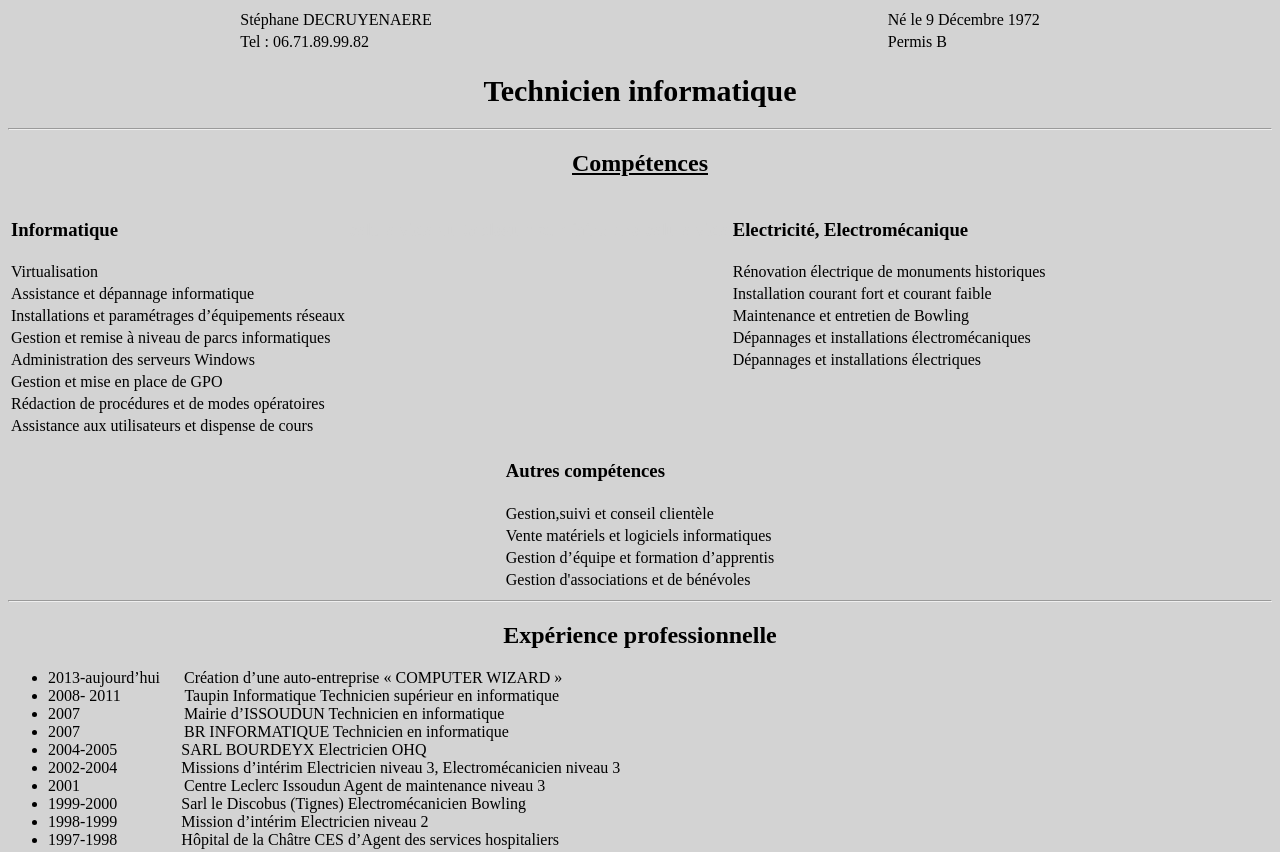
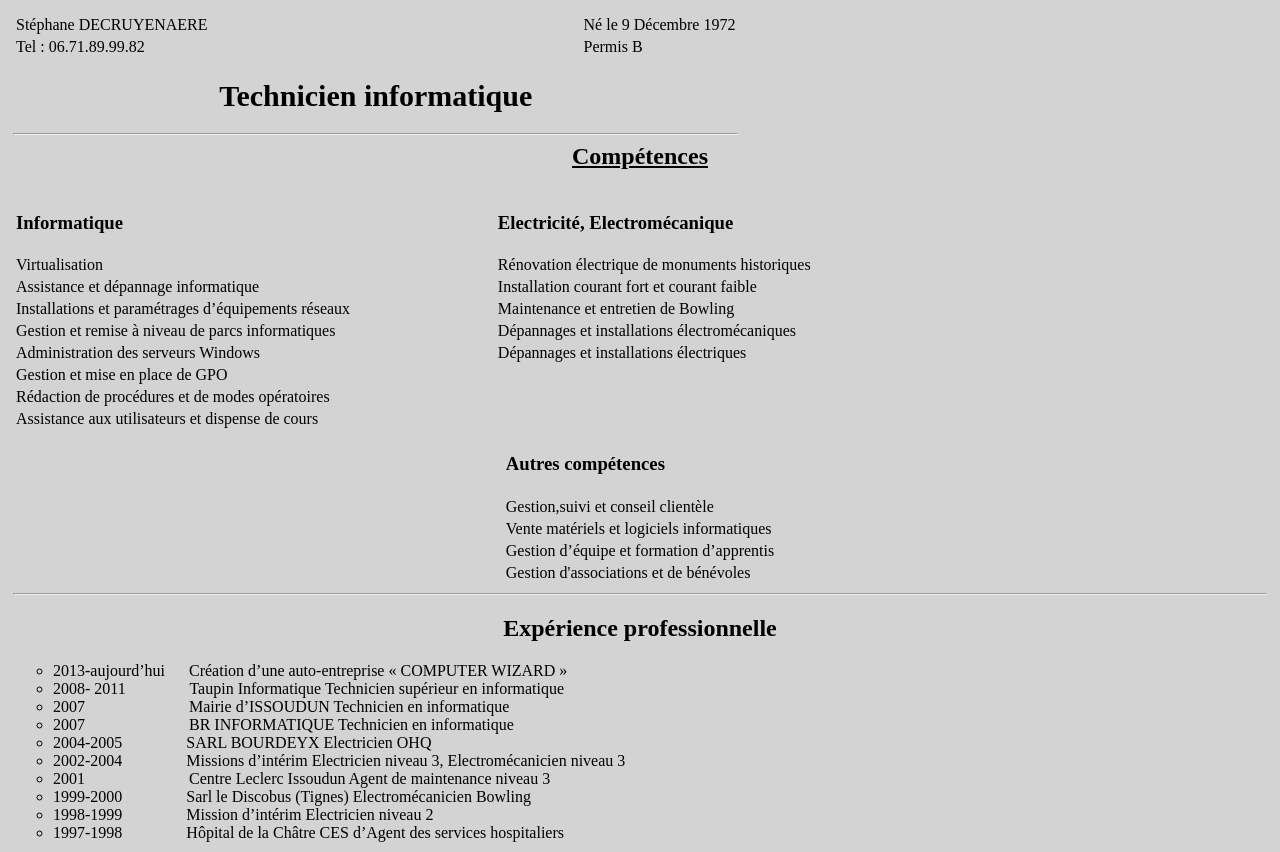
Before and after one commit to StephDecru/Semaine3, a plain HTML site: page Cv steph.html in a window 1280 px wide. Shown: the top 852 px of the page. Drawn offline with Linux system fonts and the light colour scheme.

Commit message:
semaine3 v1.3

```diff
--- a/Cv steph.html
+++ b/Cv steph.html
@@ -7,7 +7,8 @@
 		<title>Decruyenaere Stéphane Développeur</title>
 	</head>
 	<body>
-		<header>
+
+		<header id="tete">
 			<center>
 				<table>
 					<tr>
@@ -15,7 +16,7 @@
 							Stéphane DECRUYENAERE
 						</td>
 						<td>
-							<FONT color="#D3D3D3">&emsp;&emsp;&emsp;&emsp;&emsp;&emsp;&emsp;&emsp;&emsp;&emsp;&emsp;&emsp;&emsp;&emsp;&emsp;&emsp;&emsp;&emsp;&emsp;&emsp;&emsp;&emsp;&emsp;&emsp;&emsp;&emsp;&emsp;&emsp;</FONT>
+							<FONT color="#D3D3D3">&emsp;&emsp;&emsp;&emsp;&emsp;&emsp;&emsp;&emsp;&emsp;&emsp;&emsp;&emsp;&emsp;&emsp;&emsp;&emsp;&emsp;&emsp;&emsp;&emsp;&emsp;&emsp;&emsp;</FONT>
 						</td>
 						<td>
 							Né le 9 Décembre 1972
@@ -32,21 +33,20 @@
 					</tr>
 				</table>
 			</center>
-			<h1 style="font-size:30px;text-align:center">Technicien informatique</h1>
+				<h1 style="font-size:30px;text-align:center">Technicien informatique</h1>
 				<hr />
-				<h2 style="text-align:center"><u>Compétences</u></h2>
-				<center>
+			<center>
+		</header>
 
-		</header>
-		<main style="font-family:Times New Roman">
-
+		<main id="corp" style="font-family:Times New Roman">
+			<h2 style="text-align:center"><u>Compétences</u></h2>
 					<table>
 						<tr>
 							<td>
 								<h3>Informatique</h3>
 							</td>
 							<td>
-								<h3><FONT color="#D3D3D3">celule vide du tableau pour faire une celule vide</FONT>
+								<h3><FONT color="#D3D3D3">celule vide du tab</FONT>
 </h3>
 							</td>
 							<td>
--- a/stylesheet.css
+++ b/stylesheet.css
@@ -1,4 +1,19 @@
 /* fichier pour cv Steph */
 body {
   background-color: #D3D3D3;
+  padding: 5px;
+  color: #000000;
 }
+
+li {
+  list-style-type: circle;
+}
+
+#tete {
+  position: fixed;
+}
+
+#corp {
+  margin-top: 130px;
+  position: static;
+}
```
